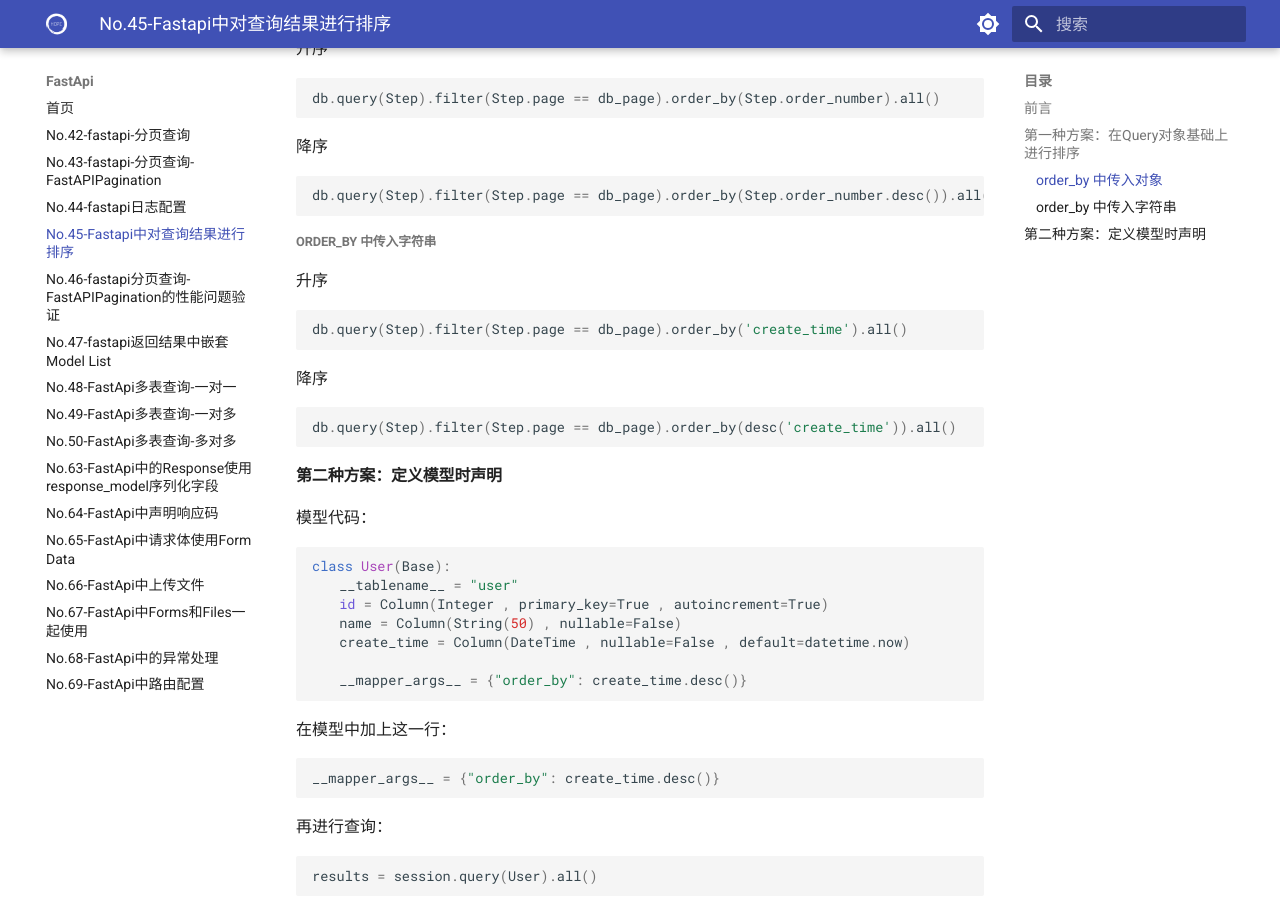
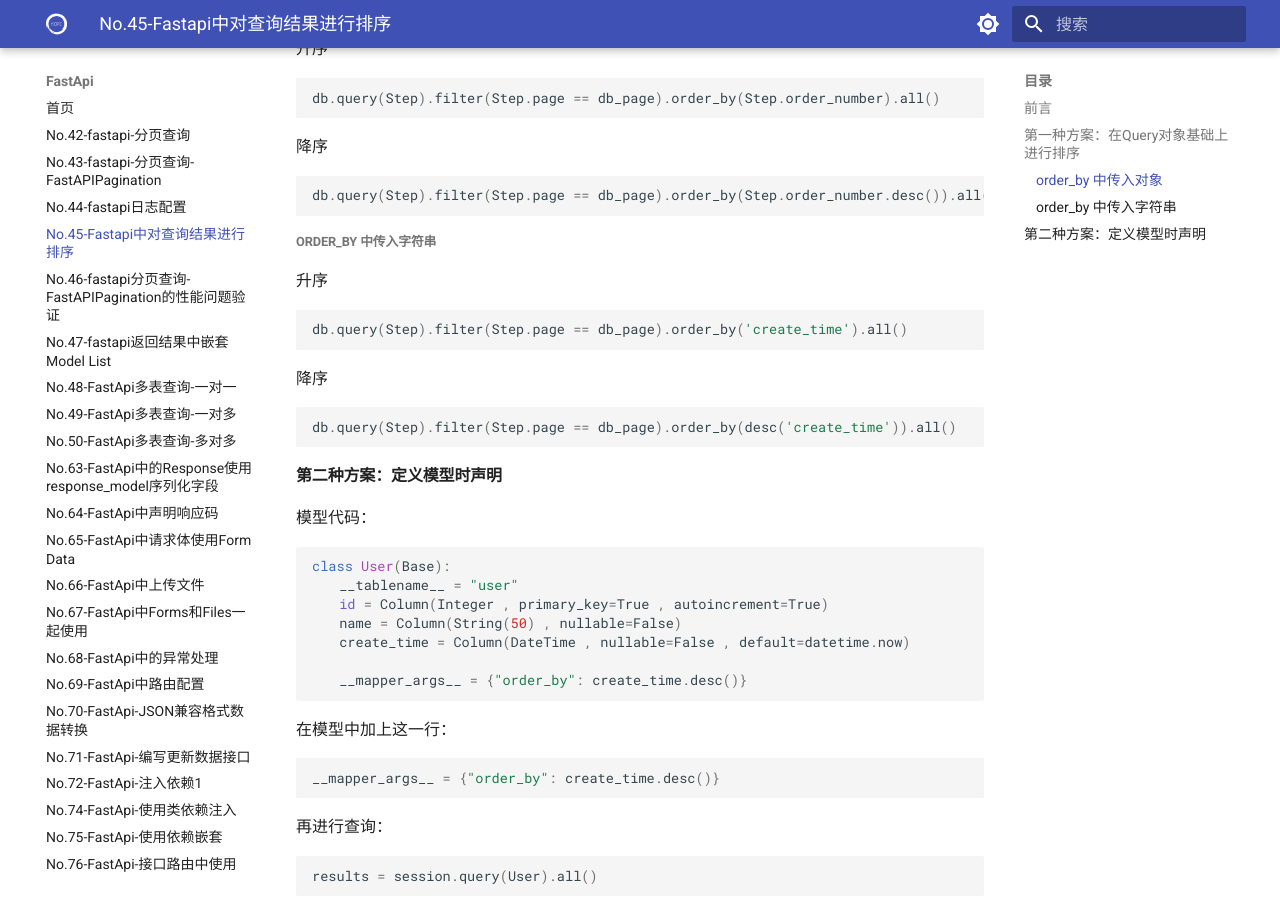
Before and after one commit to Deacone/mkdocs-material-myblog, an MkDocs documentation site: the page built from docs/fastapi/No.45-Fastapi中对查询结果进行排序.md, in a window 1280 px wide and 900 px high, scrolled down 522 px. Built offline with MkDocs 1.6.1 and Material for MkDocs 9.7.7, drawn with Linux system fonts in a browser that asks for light colours.

Commit message:
更新文章

```diff
--- a/mkdocs.yml
+++ b/mkdocs.yml
@@ -37,6 +37,15 @@ nav:
       - No.67-FastApi中Forms和Files一起使用: fastapi/No.67-FastApi中Forms和Files一起使用.md
       - No.68-FastApi中的异常处理: fastapi/No.68-FastApi中的异常处理.md
       - No.69-FastApi中路由配置: fastapi/No.69-FastApi中路由配置.md
+      - No.70-FastApi-JSON兼容格式数据转换: fastapi/No.70-FastApi-JSON兼容格式数据转换.md
+      - No.71-FastApi-编写更新数据接口: fastapi/No.71-FastApi-编写更新数据接口.md
+      - No.72-FastApi-注入依赖1: fastapi/No.72-FastApi-注入依赖1.md
+      - No.74-FastApi-使用类依赖注入: fastapi/No.74-FastApi-使用类依赖注入.md
+      - No.75-FastApi-使用依赖嵌套: fastapi/No.75-FastApi-使用依赖嵌套.md
+      - No.76-FastApi-接口路由中使用dependencies: fastapi/No.76-FastApi-接口路由中使用dependencies.md
+      - No.77-FastApi-设置全局依赖项: fastapi/No.77-FastApi-设置全局依赖项.md
+      - No.78-FastApi-依赖项中使用yield: fastapi/No.78-FastApi-依赖项中使用yield.md
+      - No.79-FastApi中的安全防护-接口安全: fastapi/No.79-FastApi中的安全防护-接口安全.md
   - Django:
       - 首页: django/index.md
   - Flask:
```
